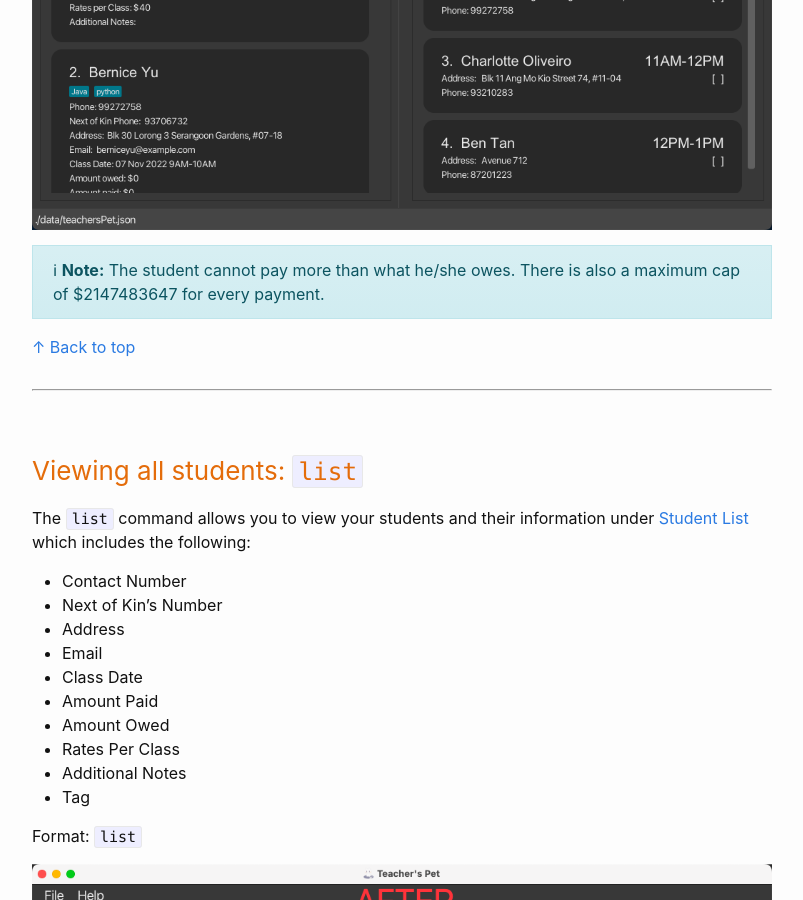
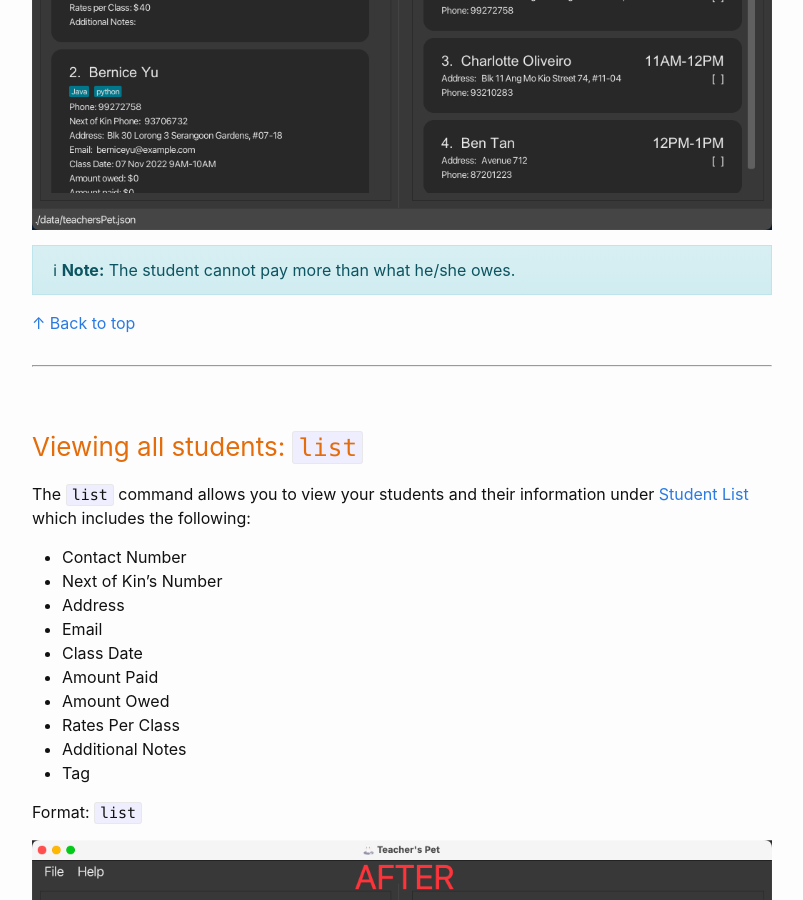
Before and after one commit to AY2223S1-CS2103T-T09-4/tp-clone-for-cs2101UG, a Jekyll site: the page built from docs/UserGuide_CS2101.md, in a window 1280 px wide and 900 px high, scrolled down 19798 px. Shown: the whole window, without its empty margins (238-1041 px from the left). Built offline with Jekyll 4.4.1, drawn with Linux system fonts in a browser that asks for light colours; our own code applies the rules of GitHub Pages for plain Markdown files.

Commit message:
Update UserGuide_CS2101.md

```diff
--- a/docs/UserGuide_CS2101.md
+++ b/docs/UserGuide_CS2101.md
@@ -418,8 +418,7 @@ Example:
 ![UiPay](images/UG-screenshots/UiPayBefore.png)
 ![UiPay](images/UG-screenshots/UiPayAfter.png)
 
-<div markdown="span" class="alert alert-info">ℹ **Note:** The student cannot pay more than what he/she owes. There is also a maximum cap of
-  $2147483647 for every payment.
+<div markdown="span" class="alert alert-info">ℹ **Note:** The student cannot pay more than what he/she owes.
 </div>
 
 [↑ Back to top](#table-of-contents)
```
